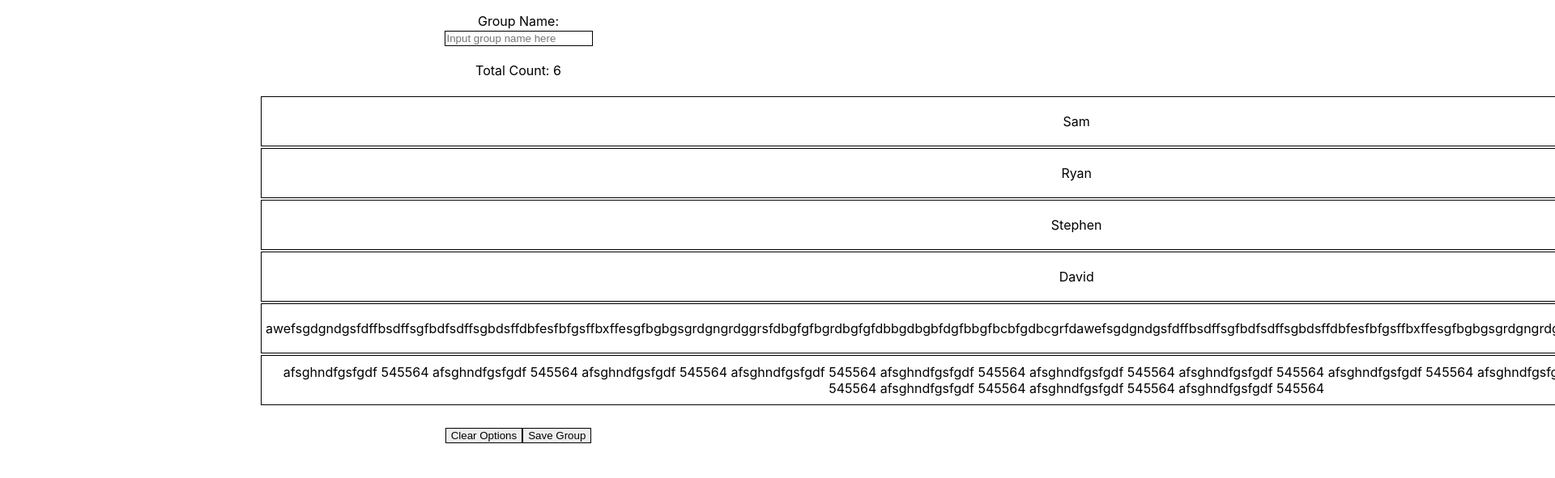
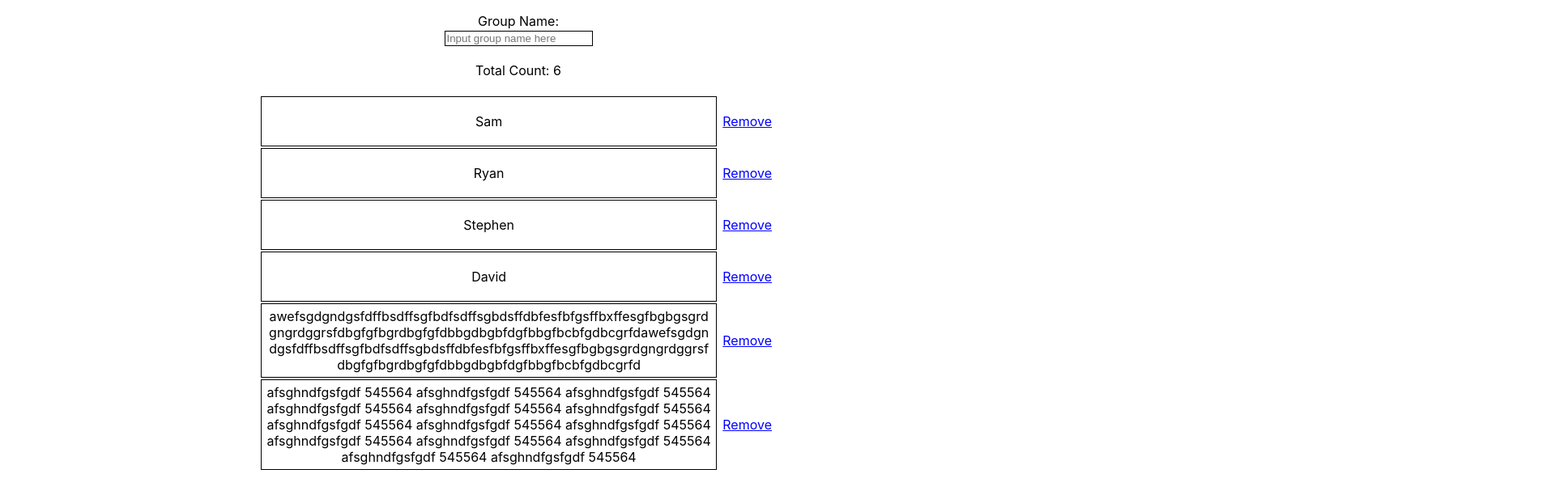
Before and after one commit to guosamuel/group_randomizer_front_end, a React (Create React App) app: page / in a window 1280 px wide. Shown: the part 274-865 px from the top of the page at 81% size, 1920 px wide, since content can reach past the window. Built offline with nearby package versions, Linux system fonts and the light colour scheme.

Commit message:
able to get wrap arounds for long words and hypens for long sentences

```diff
--- a/src/containers/OptionsContainer.js
+++ b/src/containers/OptionsContainer.js
@@ -37,9 +37,11 @@ function OptionsContainer(props) {
   })
 
   const tabularOptions = props.options.map( (option, index) => {
+    let longWordCSS = option.includes(" ") ? " not-one-long-word" : " one-long-word"
+
     return (
       <tr>
-        <td className='option-width'>{option}</td>
+        <td className={'option-width' + longWordCSS}>{option}</td>
         <td width="60px">
           <p className="remove" onClick={ () => props.removeOption(index)}>Remove</p>
         </td>
--- a/src/containers/SavedGroupsContainer.js
+++ b/src/containers/SavedGroupsContainer.js
@@ -42,8 +42,10 @@ function SavedGroupsContainer(props){
         <label>Total Count: {savedGroup.options.length}</label>
         <ul className='options-list'>
         {savedGroup.options.map( savedOption => {
+          let longWordCSS = savedOption.includes(" ") ? " not-one-long-word" : " one-long-word"
+
           return (
-            <li key={uuidv4()} className='saved-option'>
+            <li key={uuidv4()} className={'saved-option' + longWordCSS}>
               {savedOption}
             </li>
           )
--- a/src/css/OptionsContainer.css
+++ b/src/css/OptionsContainer.css
@@ -40,7 +40,14 @@ td {
   /* word-break: break-all; */
   /* white-space: pre-line;
   word-wrap: break-word; */
-  hyphens: auto;
   /* overflow-wrap: break-word */
   border: 1px solid black
 }
+
+.one-long-word {
+  word-break: break-all;
+}
+
+.not-one-long-word {
+  hyphens: auto;
+}
--- a/src/css/SavedGroupsContainer.css
+++ b/src/css/SavedGroupsContainer.css
@@ -28,7 +28,13 @@
 .saved-option {
   margin-top: 10px;
   margin-bottom: 10px;
+  border: 1px black solid;
+}
+
+.one-long-word {
+  word-break: break-all;
+}
+
+.not-one-long-word {
   hyphens: auto;
-  border: 1px black solid;
-  /* word-break: break-all; */
 }
```
